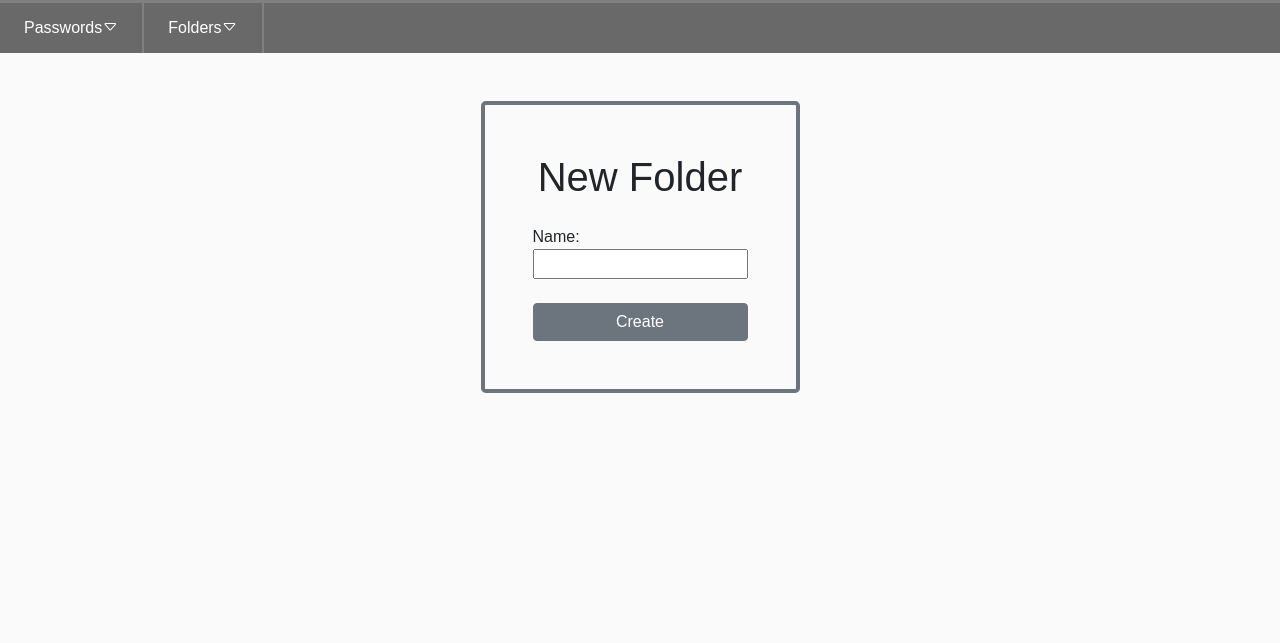
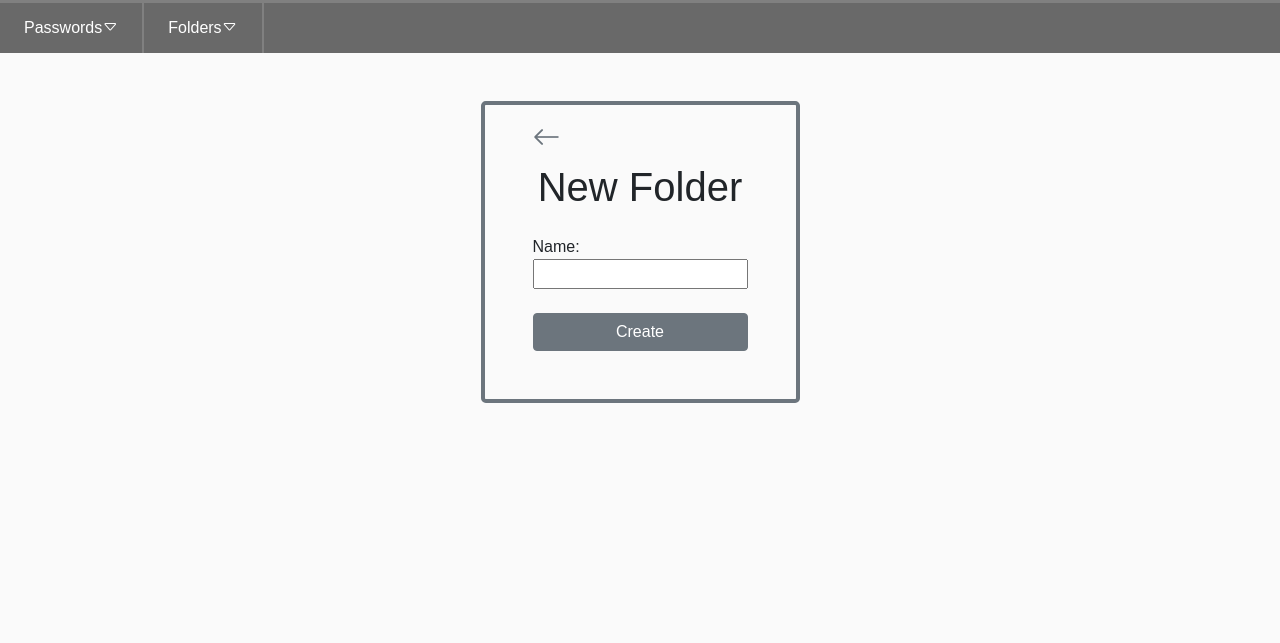
Before and after one commit to Cojajomaco/PainlessPass, a Django app: page /painlesspass/folder_new/ in a window 1280 px wide. Shown: the part 53-696 px from the top of the page. Run offline with Django 5.2, Linux system fonts and the light colour scheme; the visitor is signed in with stand-in values (Sample User, id 1); some libraries are stand-ins or nearby versions.

Commit message:
Added Password Toggle Button
Forms are mostly done now. Need to pretty up the homepage. Then, if I have time, I'll add a password generator function and custom settings. If not, then no worries - main functionality is complete!

```diff
--- a/painlessapp/djhelper.py
+++ b/painlessapp/djhelper.py
@@ -101,8 +101,6 @@ def decrypt_and_store_key(userid, userpass):
     user_key = create_fernet_key(user_pass_key.salt, userpass)
     user_encrypted_key = user_pass_key.enc_key
     unenc_user_gek = decrypt_gen_enc_key(user_key, user_encrypted_key)
-    print(unenc_user_gek)
-    print(str(userid))
     cache.set(str(userid) + "-GEK", unenc_user_gek, None)
 
 
--- a/painlessapp/forms.py
+++ b/painlessapp/forms.py
@@ -49,6 +49,9 @@ class NewPasswordForm(forms.ModelForm):
     class Meta:
         model = UserPass
         fields = ["name", "username", "password", "uri", "folder", "note", ]
+        widgets = {
+            'password': forms.TextInput(attrs={'type': 'password'}),
+        }
 
     # Restrict the "folder" field to folders only available to the user.
     def __init__(self, *args, **kwargs):
@@ -78,7 +81,3 @@ class NewFolderForm(forms.ModelForm):
 
         if self.cleaned_data['name'] == 'No Folder':
             self.add_error('name', 'The folder cannot be titled "No Folder".')
-
-    # Restrict the "folder" field to folders only available to the user.
-    def __init__(self, *args, **kwargs):
-        super().__init__(*args, **kwargs)
--- a/painlessapp/static/painlessapp/custom_scripts.js
+++ b/painlessapp/static/painlessapp/custom_scripts.js
@@ -73,4 +73,20 @@ $(document).ready(function() {
             });
         });
     }
+    /* Toggles password field visibility based on pressing an icon above the field */
+    /* Made with help from Google AI */
+    if($('#pass-toggle')) {
+        const inputField = document.getElementById("id_password");
+        const toggleIcon = document.getElementById("pass-toggle");
+
+        toggleIcon.addEventListener("click", function() {
+            if (inputField.type === "password") {
+                inputField.type = "text";
+                toggleIcon.className = "bi bi-eye-fill float-end"; // Change to a different eye icon
+            } else {
+                inputField.type = "password";
+                toggleIcon.className = "bi bi-eye-slash-fill float-end";
+            }
+        });
+    }
 });
--- a/painlessapp/templates/painlessapp/folder_new.html
+++ b/painlessapp/templates/painlessapp/folder_new.html
@@ -11,9 +11,13 @@
 {% block content %}
     <!-- New Folder Form -->
     <div class="d-flex justify-content-center align-items-center mt-5">
-        <div class="border border-4 rounded-3 border-secondary p-5">
-            <!-- Title and errors -->
-            <div id="login-header" class="text-center mb-4">
+        <div class="border border-4 rounded-3 border-secondary px-5 pt-3 pb-5">
+            <!-- The back button -->
+            <a class="body-back-button" href="/painlesspass/folder_list">
+                <i class="bi-arrow-left h3 text-secondary" title="Return to folder list"></i>
+            </a>
+            <!-- Title and Errors -->
+            <div id="login-header" class="text-center mt-2 mb-4">
                 <h1>New Folder</h1>
             </div>
             {% if folder_form.errors.name %}
--- a/painlessapp/templates/painlessapp/pass_entry.html
+++ b/painlessapp/templates/painlessapp/pass_entry.html
@@ -44,7 +44,9 @@
                         {{ userpass_form.username }}
                     </div>
                     <div class="mb-4">
-                        <p class="mb-0">Password:</p>
+                        <p class="mb-0">Password:
+                            <i role="button" class="bi bi-eye-slash-fill float-end" id="pass-toggle"></i>
+                        </p>
                         {{ userpass_form.password }}
                     </div>
                     <div class="mb-4">
--- a/painlessapp/views.py
+++ b/painlessapp/views.py
@@ -119,21 +119,16 @@ def pass_entry(request, pass_id):
     password_form = NewPasswordForm(user_id=request.user, instance=userpass_entry)
 
     if request.method == 'POST':
-        print("hit post")
         # Create the form object to validate data
         password_form = NewPasswordForm(request.POST, user_id=request.user, instance=userpass_entry)
         if password_form.is_valid():
-            print("hit validation")
             # Pass to function that does the encryption
             enc_NewPass = encrypt_user_pass(request.user.id, password_form.clean().get('password'))
 
             # Save the UserPass model after validating the form and adding encrypted password.
             new_pass = password_form.save(commit=False)
-            print(new_pass)
             new_pass.password = enc_NewPass
-            print(new_pass)
             new_pass.save()
-            print("save")
 
             return redirect('/painlesspass/pass_entry/' + str(new_pass.pk))
 
```
Also changed, not shown: painlessapp/templates/painlessapp/pass_new.html (+9 -3 lines).
